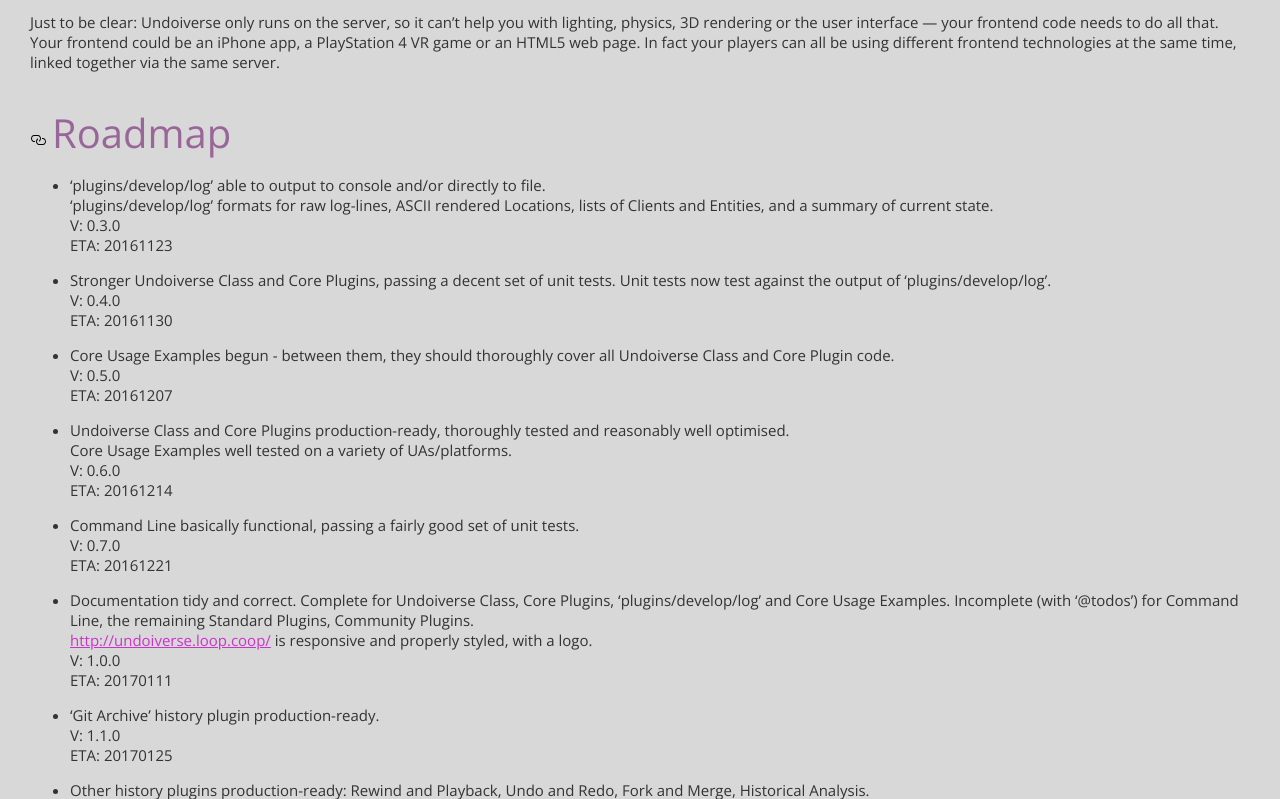
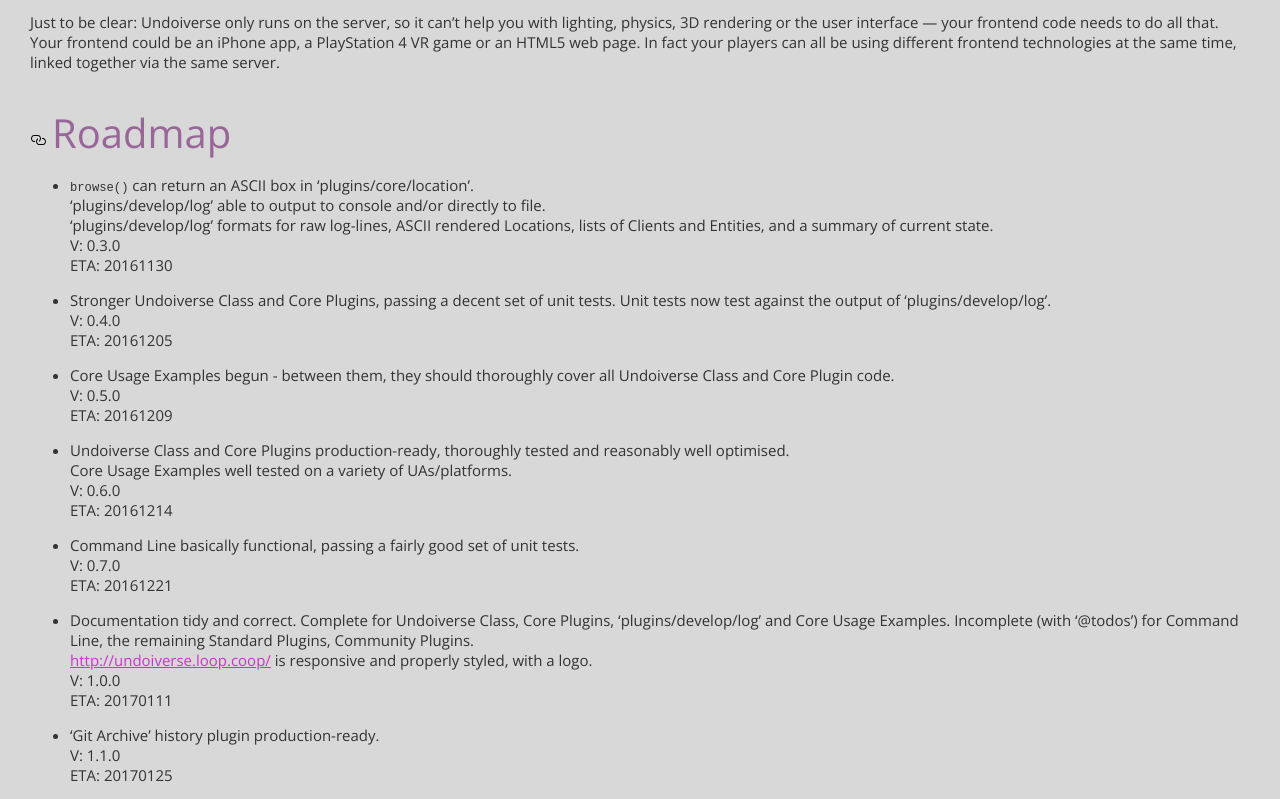
Before and after one commit to loopdotcoop/undoiverse, a plain HTML site: page index.html in a window 1280 px wide. Shown: the part 997-1796 px from the top of the page. Drawn offline with nearby package versions, Linux system fonts and the light colour scheme; a web font is replaced by a local one.

Commit message:
Content from develop-branch README 0.2.2

```diff
--- a/index.html
+++ b/index.html
@@ -22,7 +22,7 @@
       <div class="undoiverse-margin">&nbsp;</div>
       <div>
         <h1 style="margin-bottom:0">Undoiverse</h1>
-        <h4 style="margin-top:0">Last modified 10th November 2016</h4>
+        <h4 style="margin-top:0">Last modified 22nd November 2016</h4>
 
 
 <article class="markdown-body entry-content" itemprop="text">
@@ -96,19 +96,20 @@
 <h2><a id="roadmap" class="anchor" href="#roadmap" aria-hidden="true"><svg aria-hidden="true" class="octicon octicon-link" height="16" version="1.1" viewBox="0 0 16 16" width="16"><path d="M4 9h1v1H4c-1.5 0-3-1.69-3-3.5S2.55 3 4 3h4c1.45 0 3 1.69 3 3.5 0 1.41-.91 2.72-2 3.25V8.59c.58-.45 1-1.27 1-2.09C10 5.22 8.98 4 8 4H4c-.98 0-2 1.22-2 2.5S3 9 4 9zm9-3h-1v1h1c1 0 2 1.22 2 2.5S13.98 12 13 12H9c-.98 0-2-1.22-2-2.5 0-.83.42-1.64 1-2.09V6.25c-1.09.53-2 1.84-2 3.25C6 11.31 7.55 13 9 13h4c1.45 0 3-1.69 3-3.5S14.5 6 13 6z"></path></svg></a>Roadmap</h2>
 
 <ul>
-<li><p>‘plugins/develop/log’ able to output to console and/or directly to file.<br>
+<li><p><code>browse()</code> can return an ASCII box in ‘plugins/core/location’.<br>
+‘plugins/develop/log’ able to output to console and/or directly to file.<br>
 ‘plugins/develop/log’ formats for raw log-lines, ASCII rendered Locations,
 lists of Clients and Entities, and a summary of current state.<br>
 V: 0.3.0<br>
-ETA: 20161123  </p></li>
+ETA: 20161130  </p></li>
 <li><p>Stronger Undoiverse Class and Core Plugins, passing a decent set of unit
 tests. Unit tests now test against the output of ‘plugins/develop/log’.<br>
 V: 0.4.0<br>
-ETA: 20161130  </p></li>
+ETA: 20161205  </p></li>
 <li><p>Core Usage Examples begun - between them, they should thoroughly cover all
 Undoiverse Class and Core Plugin code.<br>
 V: 0.5.0<br>
-ETA: 20161207  </p></li>
+ETA: 20161209  </p></li>
 <li><p>Undoiverse Class and Core Plugins production-ready, thoroughly tested and
 reasonably well optimised.<br>
 Core Usage Examples well tested on a variety of UAs/platforms.<br>
```
